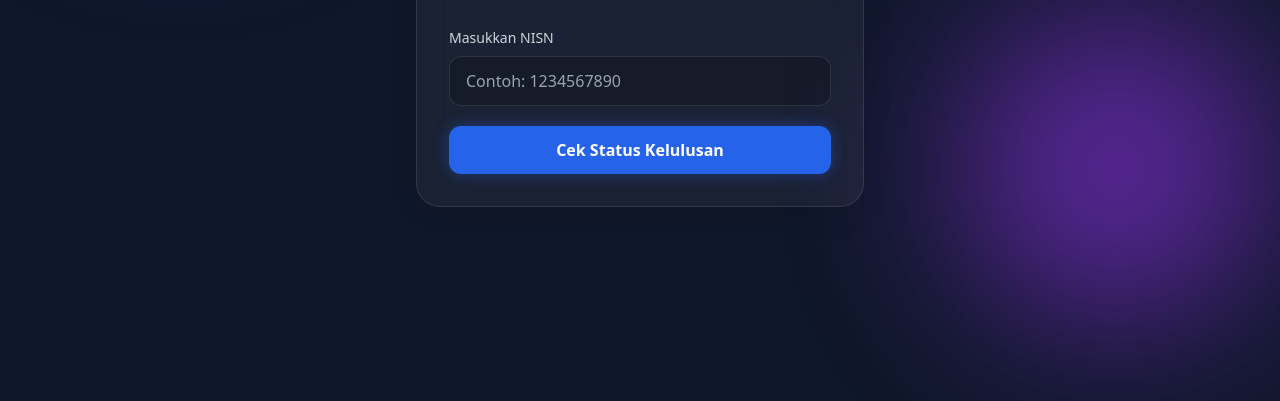
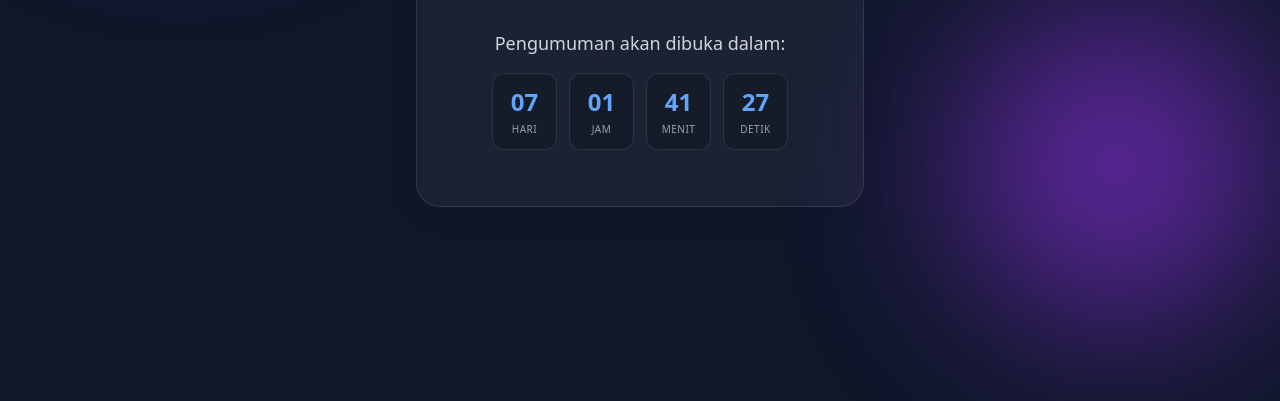
Before and after one commit to tamidewi/pengumuman-2026, a plain HTML site: page index.html in a window 1280 px wide. Shown: the part 399-800 px from the top of the page. Drawn offline with nearby package versions, Linux system fonts and the light colour scheme.

Commit message:
Update index.html

```diff
--- a/index.html
+++ b/index.html
@@ -196,7 +196,7 @@
 
             // --- LOGIKA COUNTDOWN TIMER ---
             // Waktu buka: 2 Juni 2026, 14:00 WIB (Zona Waktu Indonesia/Jakarta +07:00)
-            const targetDate = new Date("2025-06-02T14:00:00+07:00").getTime();
+            const targetDate = new Date("2026-06-02T14:00:00+07:00").getTime();
 
             const timerInterval = setInterval(function() {
                 const now = new Date().getTime();
```
